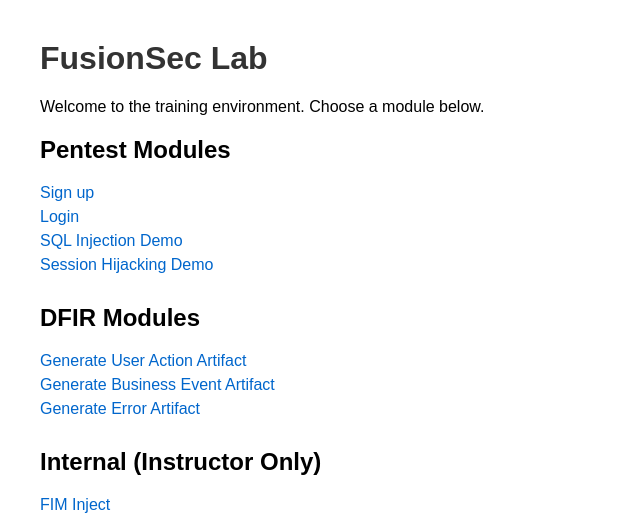
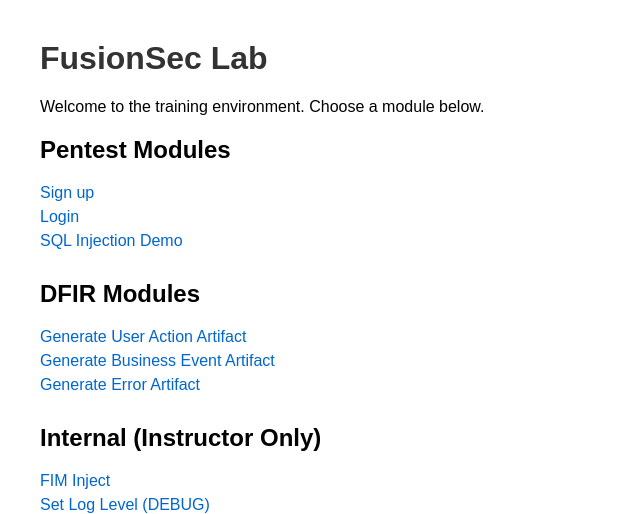
Before and after one commit to kucukkgl/fusionsec-lab, a Flask app: page / in a window 1280 px wide. Shown: the top 514 px of the page, without its empty margins (0-640 px from the left). Run offline with Flask 3, Linux system fonts and the light colour scheme.

Commit message:
removed session logic

```diff
--- a/app.py
+++ b/app.py
@@ -17,7 +17,6 @@
 
 
 from pentest.sqli import register_sqli_routes
-from pentest.session_hijack import register_session_routes
 from pentest.login import home_page_login
 from pentest.signup import register_signup_routes
 from pentest.admin import register_admin_routes
@@ -178,7 +177,6 @@
         return response
     # Register all modules (no blueprints)
     register_sqli_routes(app)
-    register_session_routes(app)
     register_admin_routes(app)
     home_page_login(app)
     register_signup_routes(app)
--- a/pentest/session_hijack.py
+++ /dev/null
@@ -1,67 +0,0 @@
-from flask import request, render_template, make_response
-import secrets
-import time
-
-SESSIONS = {}  # intentionally insecure for teaching
-
-
-def create_session(username):
-    token = secrets.token_hex(16)
-    SESSIONS[token] = {
-        "username": username,
-        "created": time.time(),
-    }
-    return token
-
-
-def get_session(token):
-    return SESSIONS.get(token)
-
-
-def register_session_routes(app):
-
-    @app.get("/pentest/session")
-    def session_landing():
-        return render_template("session_landing.html")
-
-    @app.get("/pentest/session/login")
-    def session_login():
-        username = request.args.get("username", "attacker")
-        token = create_session(username)
-
-        resp = make_response(
-            render_template(
-                "session_logged_in.html",
-                username=username,
-                token=token,
-            )
-        )
-
-        # intentionally weak cookie
-        resp.set_cookie("lab_session", token, httponly=False)
-        return resp
-
-    @app.get("/pentest/session/profile")
-    def session_profile():
-        token = request.cookies.get("lab_session")
-        session = get_session(token)
-
-        if not session:
-            return render_template("session_not_logged_in.html"), 401
-
-        return render_template(
-            "session_profile.html",
-            username=session["username"],
-            token=token,
-        )
-
-    @app.get("/pentest/session/steal")
-    def session_steal():
-        stolen = request.args.get("token", "")
-        session = get_session(stolen)
-
-        return render_template(
-            "session_steal.html",
-            stolen_token=stolen,
-            session=session,
-        )
--- a/templates/index.html
+++ b/templates/index.html
@@ -34,7 +34,6 @@
         <a href="/pentest/signup">Sign up</a>
         <a href="/pentest/login">Login</a>
         <a href="/pentest/sqli">SQL Injection Demo</a>
-        <a href="/pentest/session/set?username=guest">Session Hijacking Demo</a>
     </div>
 
     <div class="section">
```
Also changed, not shown: templates/session_landing.html (deleted, +0 -8 lines), templates/session_logged_in.html (deleted, +0 -11 lines), templates/session_not_logged_in.html (deleted, +0 -8 lines), templates/session_profile.html (deleted, +0 -14 lines), templates/session_steal.html (deleted, +0 -18 lines).
